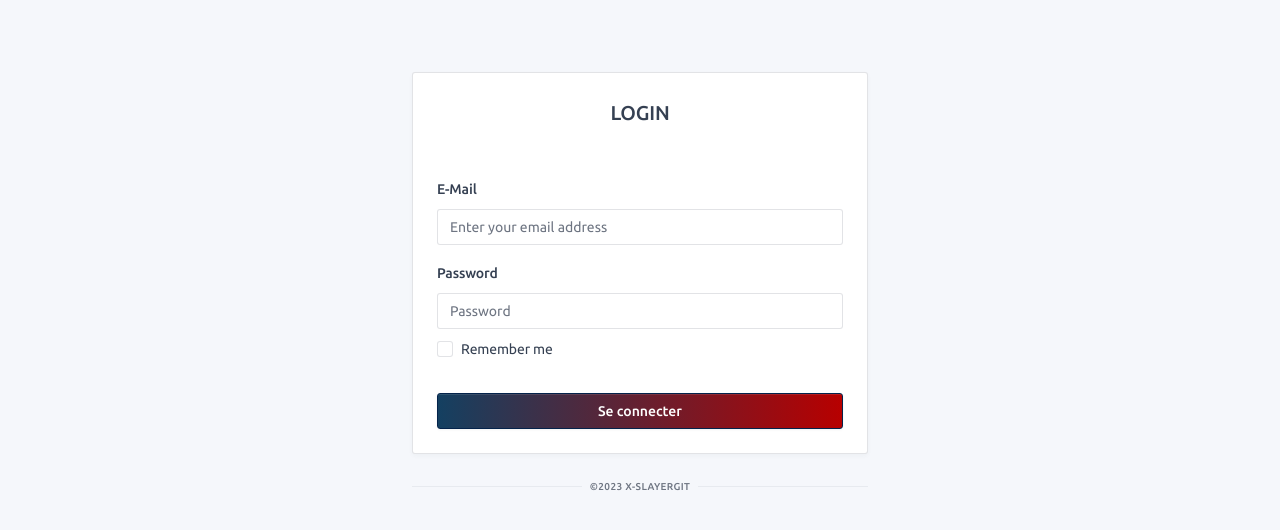
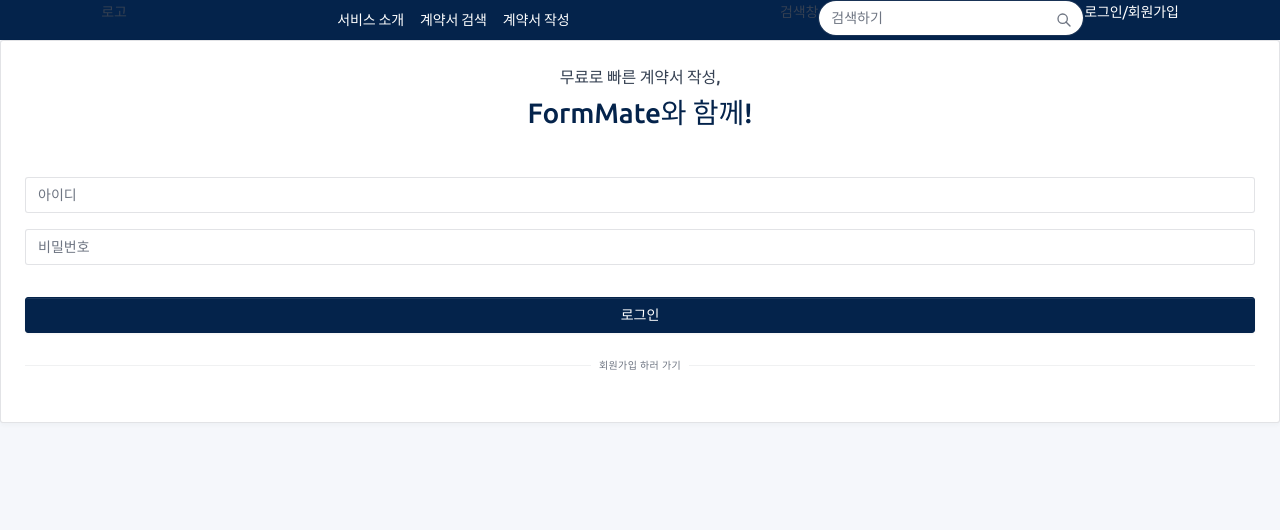
Before and after one commit to cherry-in/formMate, a React (Create React App) app: page /login in a window 1280 px wide. Shown: the top 530 px of the page. Built offline with nearby package versions, Linux system fonts and the light colour scheme.

Commit message:
Feat: Add Login elment Nav 모든 페이지에 다 넣음

```diff
--- a/src/pages/Login/index.jsx
+++ b/src/pages/Login/index.jsx
@@ -1,5 +1,6 @@
 import React, { useState } from 'react';
 import './styles.scss';
+import Nav from '../../component/Nav/index';
 
 const Login = () => {
 
@@ -20,20 +21,20 @@
 
 
     return <>
-        <div className="flex-fill d-flex flex-column justify-content-center">
-
-            <div className="container-tight py-6">
-                <form className="card card-md needs-validation" onSubmit={submit} autoComplete="off" noValidate>
+        <div className="">
+            <Nav />
+            <div className="">
+                <form className="card card-md needs-validation" onSubmit={submit} autoComplete="on" noValidate>
                     <div className="card-body">
-                        <h2 className="mb-5 text-center text-uppercase">Login</h2>
+                        <h3 className="text-center text-uppercase">무료로 빠른 계약서 작성,</h3>
+                        <h1 className='text-blue text-center mb-5'>FormMate와 함께!</h1>
 
                         <div className="mb-3">
-                            <label className="form-label">E-Mail</label>
                             <input
                                 className="form-control has-error"
                                 name="email"
                                 type="email"
-                                placeholder="Enter your email address"
+                                placeholder="아이디"
                                 autoComplete="off"
                                 onChange={handleChange}
                                 required
@@ -41,33 +42,25 @@
                             <div className="invalid-feedback">E-Mail field required.</div>
                         </div>
                         <div className="mb-2">
-                            <label className="form-label">
-                                Password
-                        </label>
                             <input
                                 type="password"
                                 className="form-control has-error"
                                 name="password"
-                                placeholder="Password"
+                                placeholder="비밀번호"
                                 onChange={handleChange}
                                 required
                             />
                             <div className="invalid-feedback">Password Field is required.</div>
                         </div>
-                        <div className="mb-2">
-                            <label className="form-check">
-                                <input type="checkbox" className="form-check-input" />
-                                <span className="form-check-label">Remember me</span>
-                            </label>
-                        </div>
                         <div className="form-footer">
-                            <button type="submit" className="btn btn-primary btn-block" style={{ background: 'linear-gradient(to left, #B70000 0%, #144061 100%)' }}>
-                                Se connecter
-                        </button>
+                            <button type="submit" className="btn btn-primary btn-block" >
+                                로그인
+                                <div className=''></div>
+                            </button>
+                            <a href='/signup' className="hr-text">회원가입 하러 가기</a>
                         </div>
                     </div>
                 </form>
-                <div className="hr-text">{`©${new Date().getFullYear()} X-SLAYERgit `}</div>
             </div>
         </div>
     </>
--- a/src/pages/Mypage/index.jsx
+++ b/src/pages/Mypage/index.jsx
@@ -1,5 +1,6 @@
 import React, { useState } from 'react';
 import './styles.scss';
+import Nav from '../../component/Nav/index';
 
 const Login = () => {
 
--- a/src/pages/Search/index.jsx
+++ b/src/pages/Search/index.jsx
@@ -1,5 +1,6 @@
 import React, { useState } from 'react';
 import './styles.scss';
+import Nav from '../../component/Nav/index';
 
 const Search = () => {
 
--- a/src/pages/SignUp/index.jsx
+++ b/src/pages/SignUp/index.jsx
@@ -1,6 +1,7 @@
 import React, { useState } from 'react';
 import './styles.scss';
 import axios from '../../axios'
+import Nav from '../../component/Nav/index';
 
 const SignUp = () => {
 
--- a/src/pages/Workspace/index.jsx
+++ b/src/pages/Workspace/index.jsx
@@ -1,5 +1,6 @@
 import React, { useState } from 'react';
 import './styles.scss';
+import Nav from '../../component/Nav/index';
 
 const Workspace = () => {
 
```
